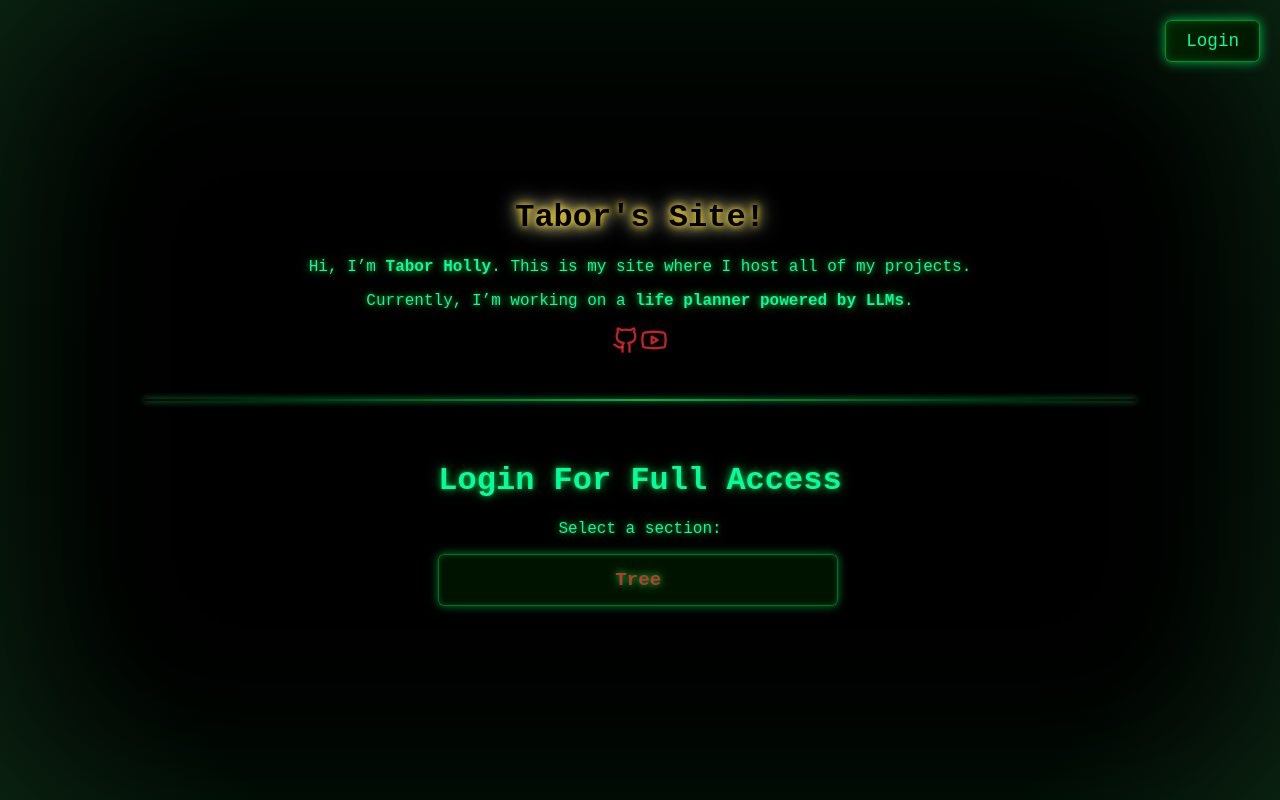
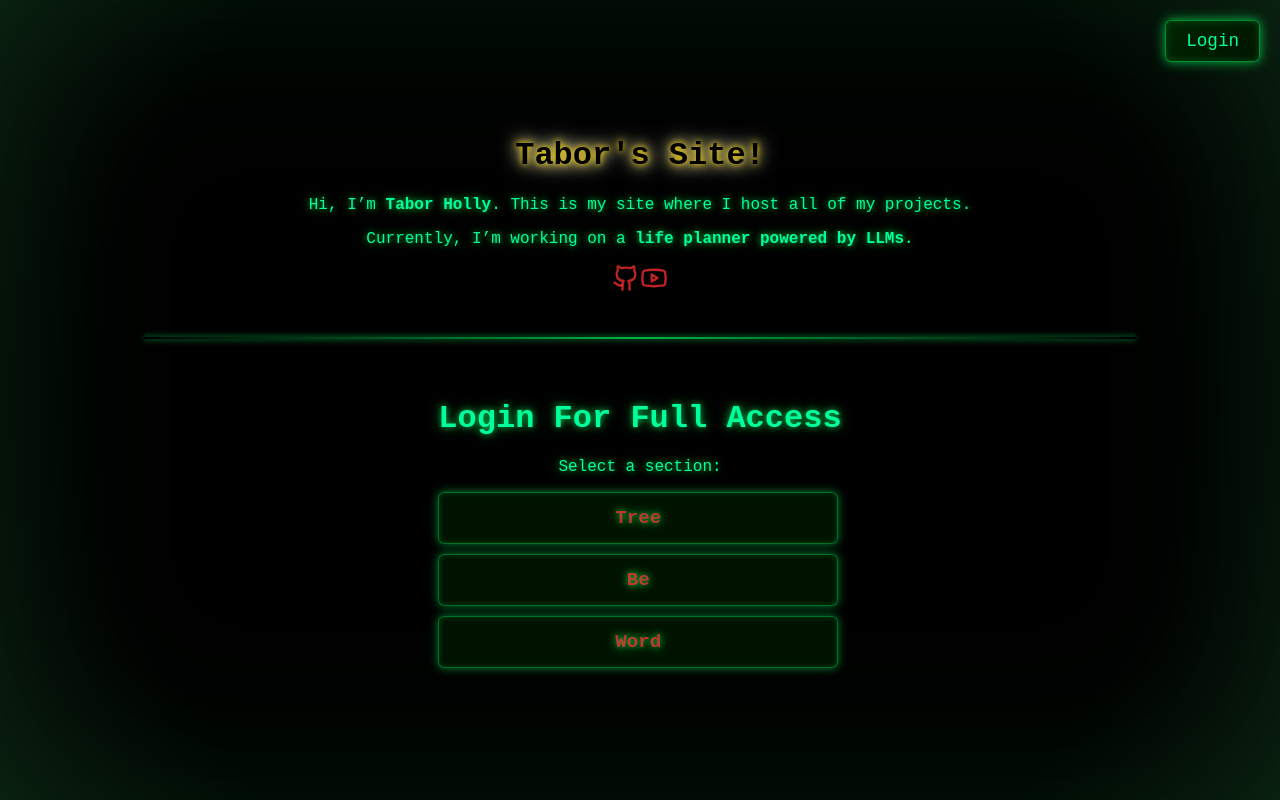
Before and after one commit to Tabors-Site/Root, a React (Vite) app in the folder frontend/: page / in a window 1280 px wide. Built offline with nearby package versions, Linux system fonts and the light colour scheme; no server answers.

Commit message:
Update NavMenu.jsx

```diff
--- a/frontend/src/components/NavMenu.jsx
+++ b/frontend/src/components/NavMenu.jsx
@@ -3,7 +3,14 @@ import React from "react";
 const NavMenu = ({ username, isLoggedIn, onLogout }) => {
   const baseDomain = import.meta.env.VITE_ROOT_DOMAIN;
   const treeDomain = import.meta.env.VITE_TREE_FRONTEND;
-  const menuItems = [{ label: "Tree", url: `${treeDomain}` }];
+  const beDomain = import.meta.env.VITE_BE_FRONTEND;
+  const wordDomain = import.meta.env.VITE_WORD_FRONTEND;
+  const menuItems = [
+    { label: "Tree", url: `${treeDomain}` },
+    { label: "Be", url: `${beDomain}` },
+    { label: "Word", url: `${wordDomain}` }
+  ];
+
 
   return (
     <div className="navmenu-container">
```
